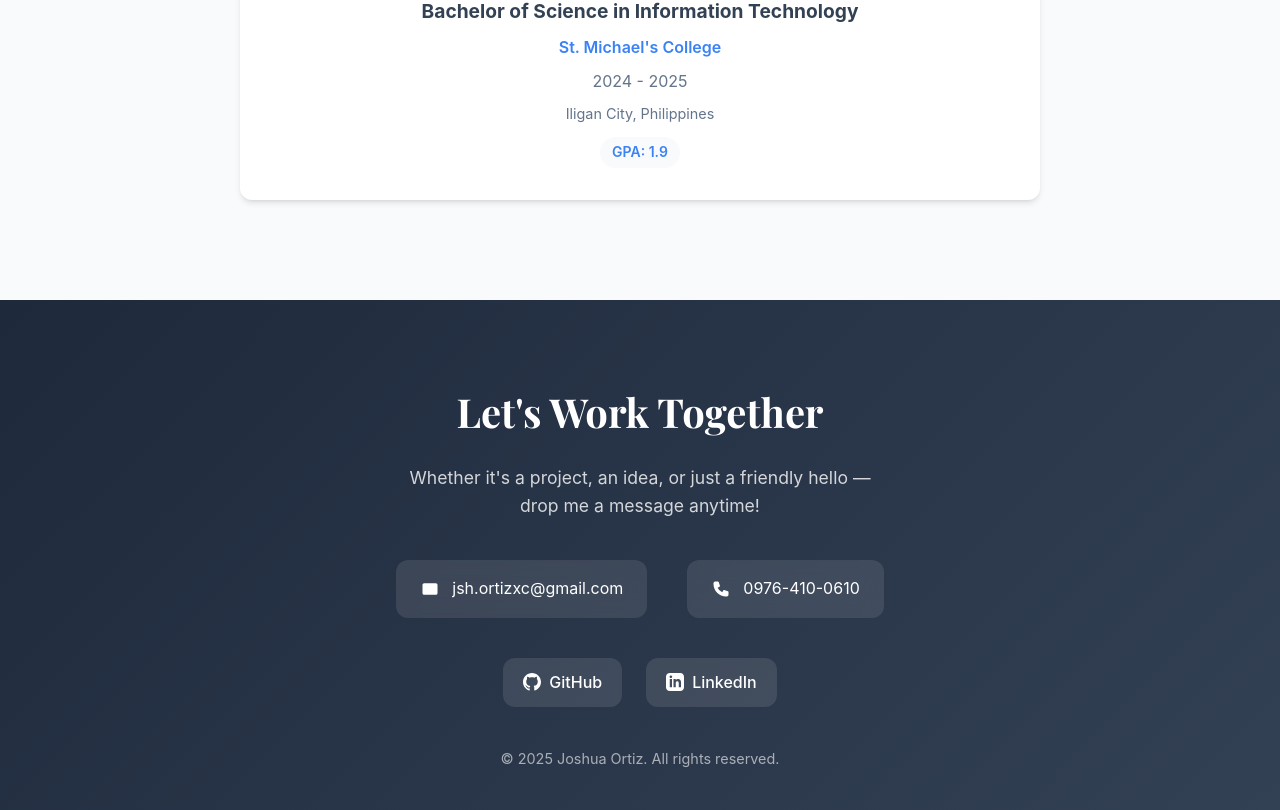
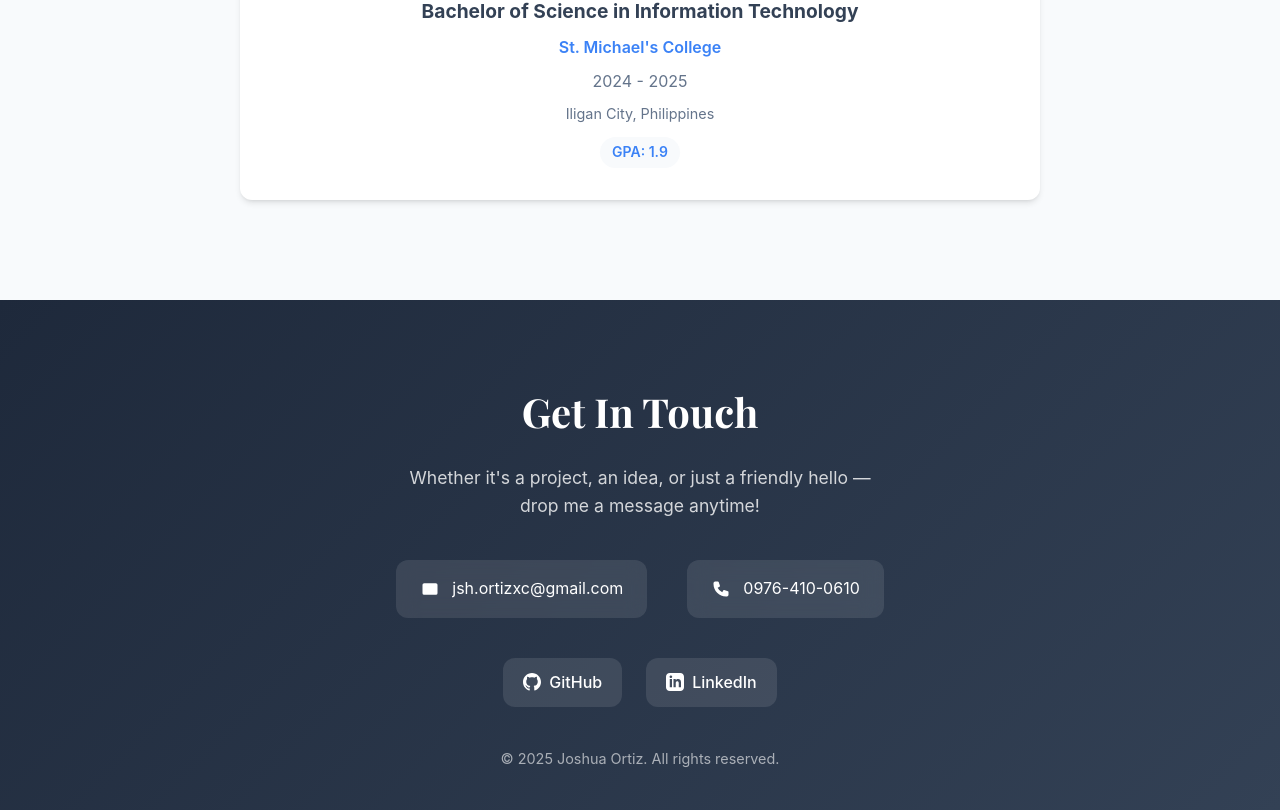
Before and after one commit to jshortiz/jshortiz.github.io, a React (Create React App) app: page / in a window 1280 px wide. Shown: the part 4816-5626 px from the top of the page. Built offline with nearby package versions, Linux system fonts and the light colour scheme.

Commit message:
update portfolio

```diff
--- a/src/App.js
+++ b/src/App.js
@@ -659,7 +659,7 @@ const App = () => {
       {/* Enhanced Footer & Contact */}
       <footer id="contact" className="footer">
         <div className="container">
-          <h2 className="footer-title">Let's Work Together</h2>
+          <h2 className="footer-title">Get In Touch</h2>
           <p className="footer-text">
             Whether it's a project, an idea, or just a friendly hello — drop me a message anytime!
           </p>
```
